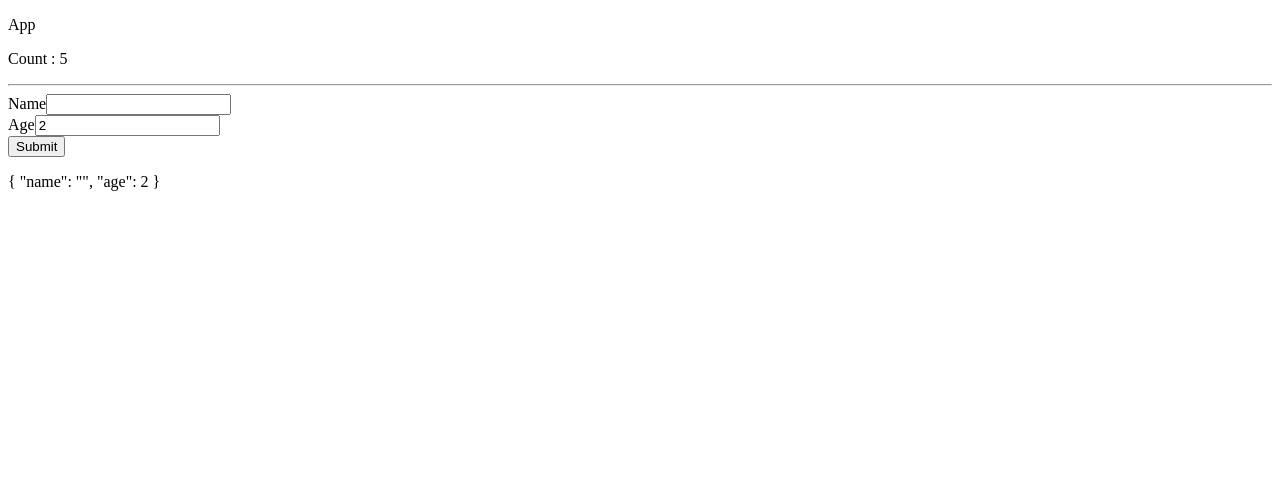
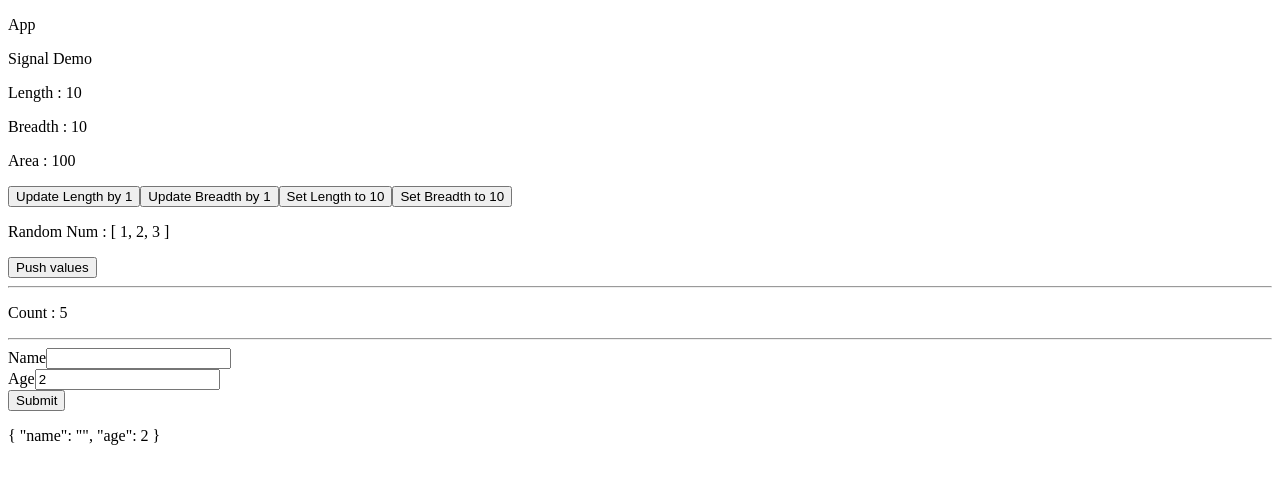
Before and after one commit to makesh-kumar/ngv18, an Angular app: page / in a window 1280 px wide. Shown: the top 484 px of the page. Built offline with nearby package versions, Linux system fonts and the light colour scheme.

Commit message:
basic signal  method done

```diff
--- a/src/app/app.component.html
+++ b/src/app/app.component.html
@@ -1,4 +1,7 @@
 <p>App</p>
+
+<signal-demo/>
+<hr/>
 <p>Count : {{count()}}</p>
 <hr/>
 <div [formGroup]="userForm">
--- /dev/null
+++ b/src/app/signal-demo/signal-demo.component.html
@@ -0,0 +1,16 @@
+<p>Signal Demo</p>
+<div>
+    <p>Length : {{length()}}</p>
+    <p>Breadth : {{breadth()}}</p>
+    <p>Area : {{area()}}</p>
+
+    <button (click)="updateLengthByOne()">Update Length by 1</button>
+    <button (click)="updateBreadthByOne()">Update Breadth by 1</button>
+
+    <button (click)="setLengthToTen()">Set Length to 10</button>
+    <button (click)="setBreadthToTen()">Set Breadth to 10</button>
+
+    <p>Random Num : {{randomNums() | json}}</p>
+    <button (click)="pushRandomVal()">Push values</button>
+
+</div>
--- /dev/null
+++ b/src/app/signal-demo/signal-demo.component.ts
@@ -0,0 +1,61 @@
+import { JsonPipe } from "@angular/common";
+import { Component, Signal, computed, effect, signal } from "@angular/core";
+
+
+
+
+@Component({
+    selector: 'signal-demo',
+    templateUrl: './signal-demo.component.html',
+    standalone: true,
+    imports: [JsonPipe]
+})
+export class SignalDemo {
+
+
+
+
+    length = signal(10);
+    breadth = signal(10);
+    area = computed(() => {
+        // this.length.set(99);
+        /**
+         *  writing siganls inside 'computed' is not allowed
+          *  to avoid infinite changes
+         */
+        return this.length() * this.breadth();
+    })
+
+
+
+
+    constructor() {
+        effect(() => {
+            console.log('Effect runs for area change ',this.area())
+        })
+    }
+
+
+
+    updateLengthByOne(): void {
+        this.length.update(prev => prev + 1)
+    }
+    updateBreadthByOne(): void {
+        this.breadth.update(prev => prev + 1);
+    }
+
+    setLengthToTen(): void {
+        this.length.set(10);
+    }
+    setBreadthToTen(): void {
+        this.breadth.set(10);
+    }
+
+
+    // non-primitives
+    randomNums = signal([1,2,3]);
+    pushRandomVal(): void {
+        this.randomNums.update(prev => [...prev, Math.floor(Math.random() * 100)])
+    }
+
+}
```
Also changed, not shown: src/app/app.component.ts (+5 -2 lines), src/app/app.component.css (deleted).
